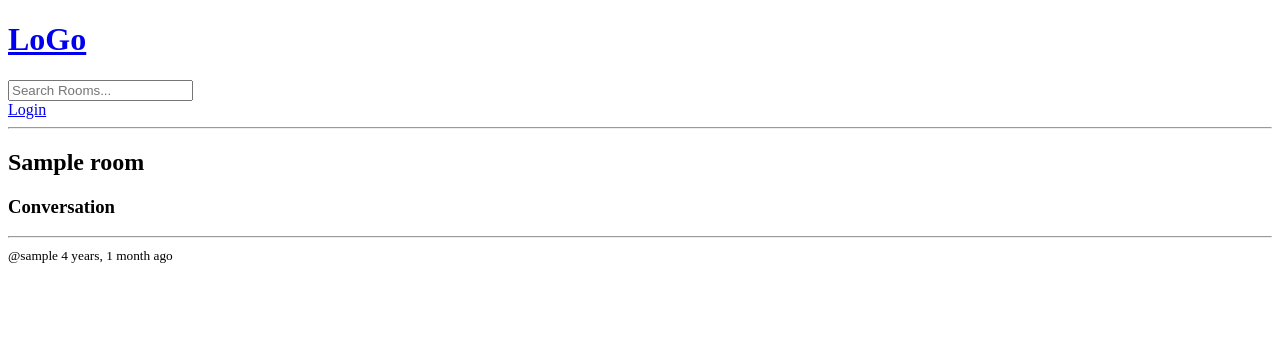
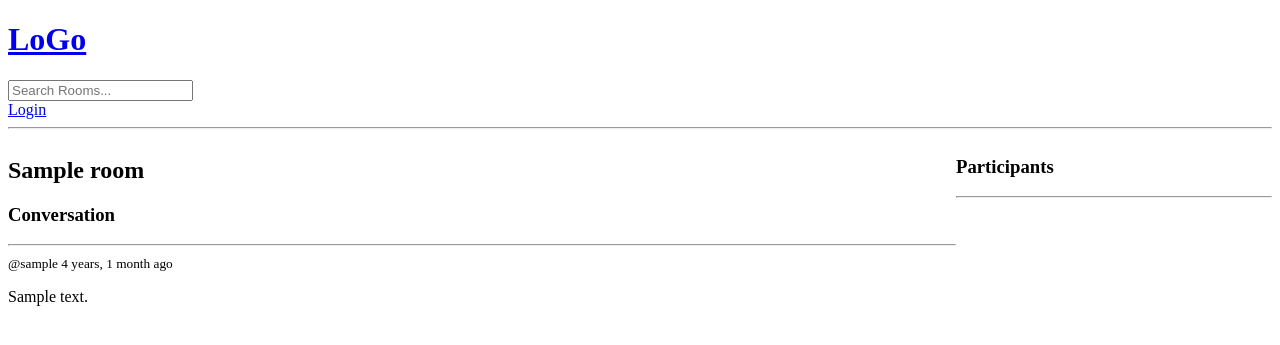
Before and after one commit to rogerccopa/StudyBud, a Django app: page /room/1 in a window 1280 px wide. Shown: the top 345 px of the page. Run offline with Django 5.2, Linux system fonts and the light colour scheme; tables that the repository leaves empty hold one stand-in row (values such as "Sample post").

Commit message:
add conversations to room

```diff
--- a/base/models.py
+++ b/base/models.py
@@ -16,7 +16,7 @@
 
     name = models.CharField(max_length=200)
     description = models.TextField(null=True, blank=True)
-    # participants =
+    participants = models.ManyToManyField(User, related_name='participants', blank=True)
     updated = models.DateTimeField(auto_now=True)
     created = models.DateTimeField(auto_now_add=True)
 
--- a/base/views.py
+++ b/base/views.py
@@ -9,7 +9,7 @@
 
 from pprint import pprint
 
-from .models import Room, Topic
+from .models import Room, Topic, Message
 from .forms import RoomForm
 
 def loginPage(request):
@@ -72,7 +72,22 @@
 def room (request, pk):
     selectedRoom = Room.objects.get(id = pk)
     room_messages = selectedRoom.message_set.all().order_by('-created')
-    context = {'room': selectedRoom, 'room_messages': room_messages}
+    participants = selectedRoom.participants.all()
+
+    if request.method == 'POST':
+        msg = Message.objects.create(
+            user = request.user,
+            room = selectedRoom,
+            body = request.POST['comment']
+        )
+
+        return redirect('room', pk=selectedRoom.id)
+
+    context = {
+        'room': selectedRoom,
+        'room_messages': room_messages,
+        'participatns': participants
+    }
 
     return render(request, 'base/room.html', context)
 
--- a/templates/base/room.html
+++ b/templates/base/room.html
@@ -1,6 +1,14 @@
 {% extends 'main.html' %}
 
 {% block content %}
+<style>
+    .room-container {
+        display: grid;
+        grid-template-columns: 3fr 1fr;
+    }
+</style>
+<div class="room-container">
+    <div>
         <h2>{{room.name}}</h2>
 
         <p>{{room.discription}}</p>
@@ -11,7 +19,27 @@
             {% for message in room_messages %}
             <div>
                 <small>@{{message.user}} {{message.created | timesince}} ago</small>
+                <p>{{message.body}}</p>
             </div>
             {% endfor %}
         </div>
+
+        {% if request.user.is_authenticated %}
+        <div class="commet-form">
+            <form method="post" action="">
+                {% csrf_token %}
+                <input type="text" name="comment" placeholder="Enter your message here...">
+            </form>
+        </div>
+        {% endif %}
+    </div>
+    <div>
+        <h3>Participants</h3>
+        <hr>
+        {% for participant in participants %}
+            {{participant.username}}
+        {% endfor %}
+    </div>
+</div>
+
 {% endblock %}
```
Also changed, not shown: base/migrations/0004_alter_room_options_room_participants.py (added). Lines whose indentation alone changed are shown as unchanged.
